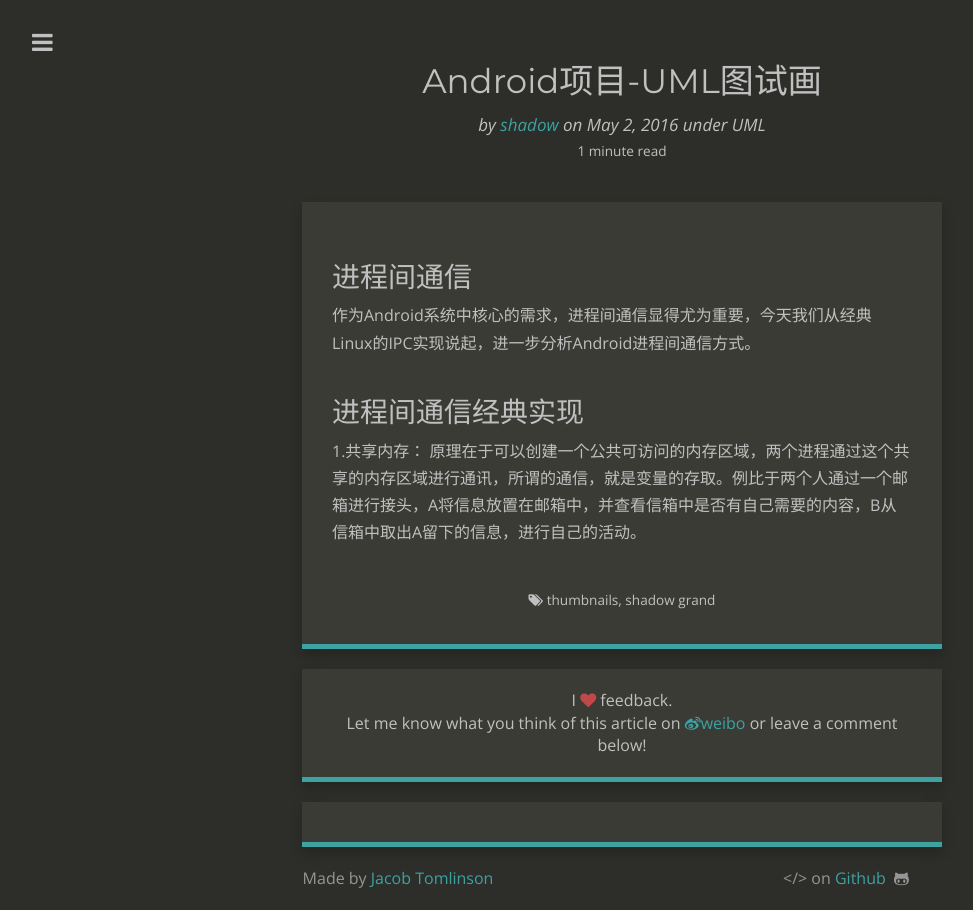
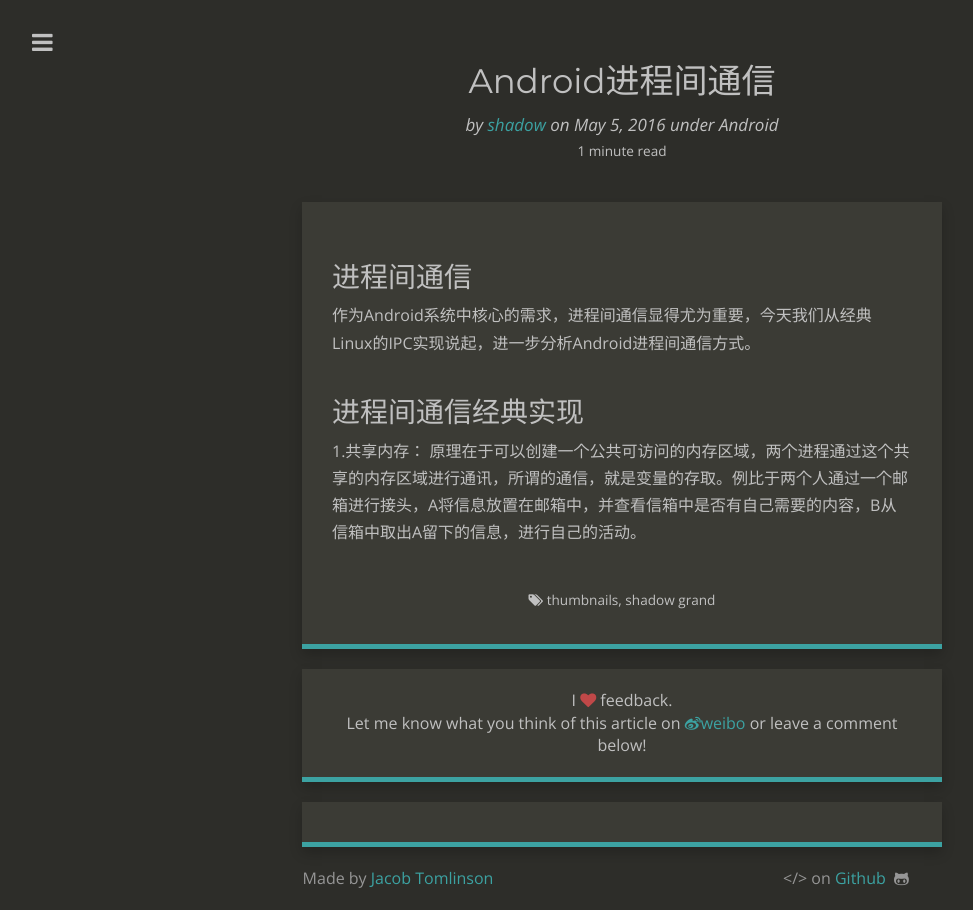
Before and after one commit to mumu-smile/shadow625.github.io, a Jekyll site: the page built from _posts/2016-5-05-android-IPC-小记.markdown, in a window 1280 px wide. Shown: the whole page, without its empty margins (18-991 px from the left). Built offline with Jekyll 4.4.1, drawn with Linux system fonts in a browser that asks for light colours; nearby versions of some CDN libraries; comment, search, counter and statistics services are not loaded.

Commit message:
new blog

```diff
--- a/_posts/2016-5-05-android-IPC-小记.markdown
+++ b/_posts/2016-5-05-android-IPC-小记.markdown
@@ -1,10 +1,10 @@
 ---
 layout:     post
-title:      Android项目-UML图试画
-date:       2016-05-02 12:32:18
+title:      Android进程间通信
+date:       2016-05-05 12:32:18
 summary:    some imformation about the UML
-categories: UML
-thumbnail: UML
+categories: Android
+thumbnail: Android
 author: "shadow"
 tags:
  - thumbnails
```
Also changed, not shown: _posts/2016-5-17-mininet-topo.markdown (added, +12 -0 lines).
